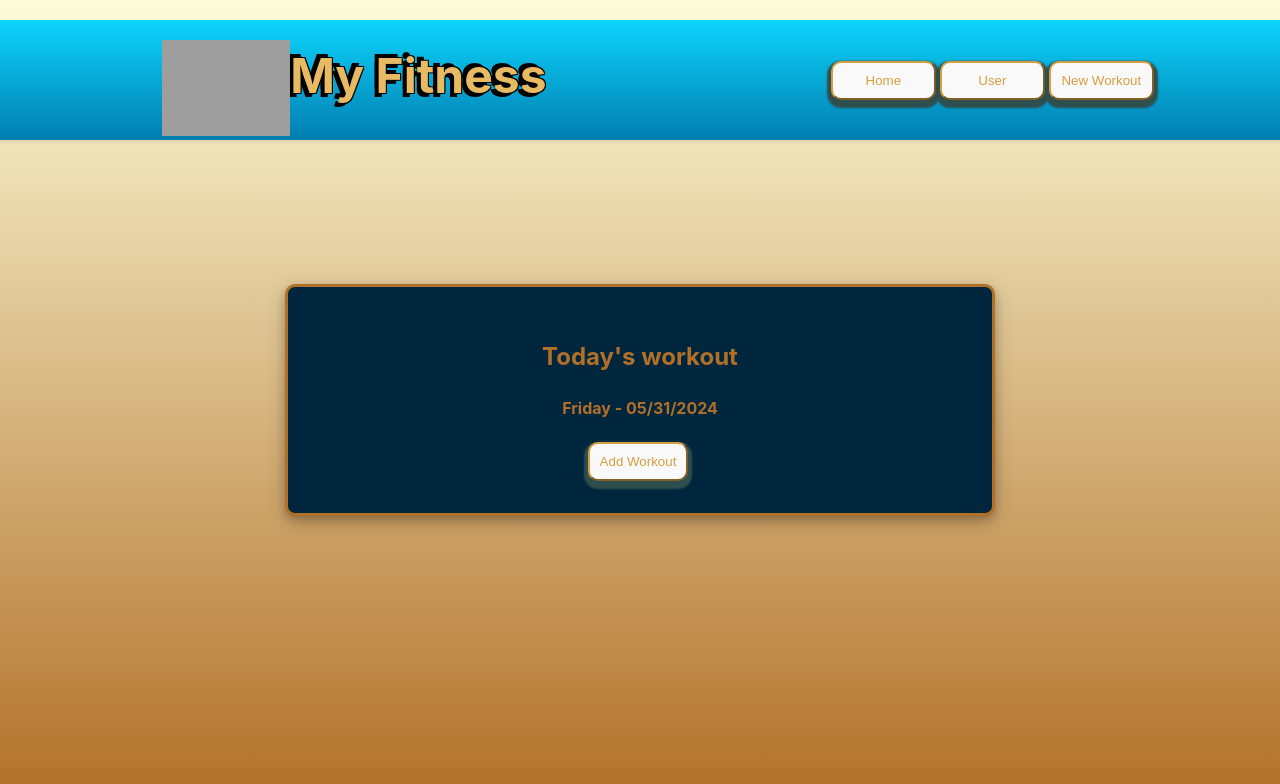
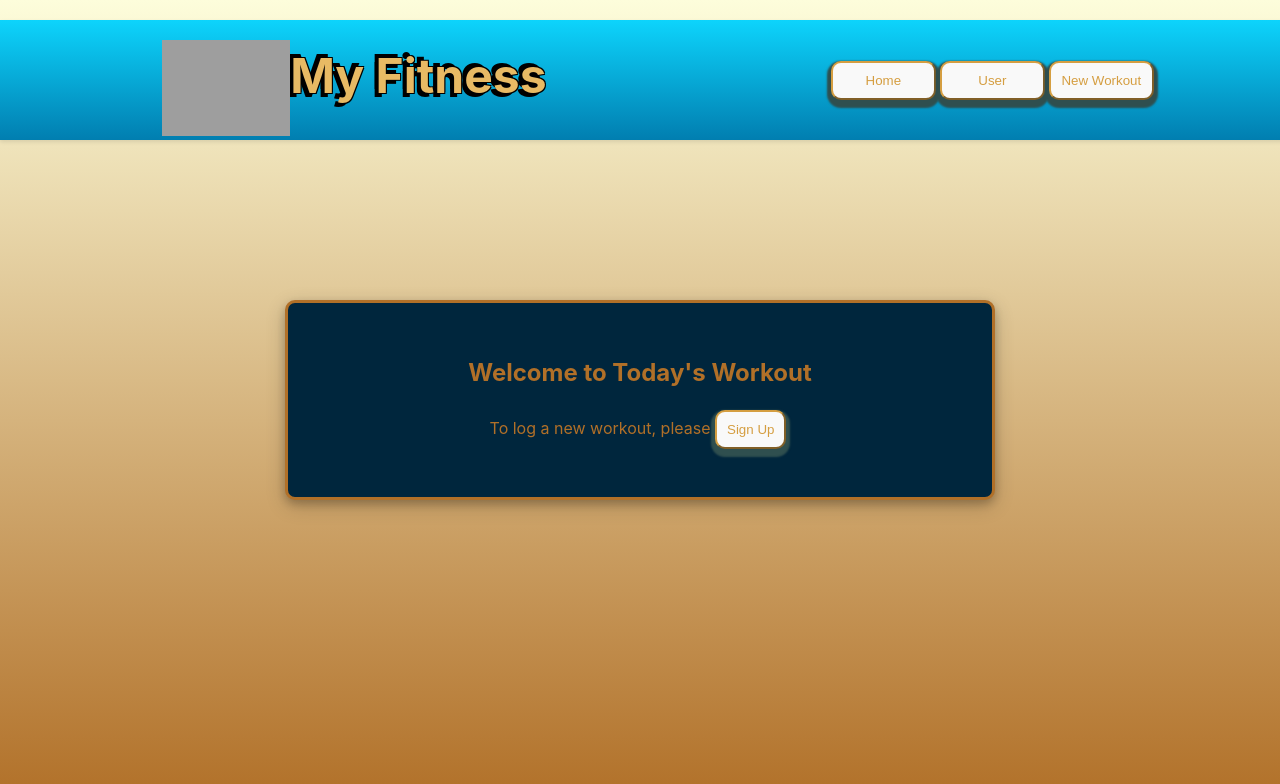
Before and after one commit to frangu617/my-fitness, a React (Vite) app: page /today-workout in a window 1280 px wide. Shown: the top 784 px of the page. Built offline with nearby package versions, Linux system fonts and the light colour scheme; grey boxes are pictures that could not be loaded.

Commit message:
changed today workout to check for user

```diff
--- a/src/components/TodayWorkout.tsx
+++ b/src/components/TodayWorkout.tsx
@@ -1,27 +1,42 @@
 import { NavLink } from "react-router-dom";
+import { useState, useEffect } from "react";
 
 export default function TodayWorkout() {
+    const [user, setUser] = useState("Guest");
+
+    useEffect(() => {
+      const storedUserData = localStorage.getItem("userData");
+      if (storedUserData) {
+        const parsedUserData = JSON.parse(storedUserData);
+        setUser(parsedUserData.name || "Guest");
+      }
+    }, []);
     let today = new Date();
     let dd = String(today.getDate()).padStart(2, '0');
     let mm = String(today.getMonth() + 1).padStart(2, '0'); //January is 0!
     let yyyy = today.getFullYear();
     let wday = today.getDay();
-    let day = Number(dd)
-    let month = Number(mm)
-    let year = Number(yyyy)
-
-    let dayOfWeek = new Date(year, month, day).getDay();
     let week = ["Sunday", "Monday", "Tuesday", "Wednesday", "Thursday", "Friday", "Saturday"];
     return (
-    <>
-    <div className = "newWorkout">
-
-            <div className = "card">
-                <h2>Today's workout</h2>
-                <h4>{week[wday]} - {mm}/{dd}/{yyyy}</h4>
-                <NavLink to = "/add-workout"><button> Add Workout</button></NavLink>
-                </div>
-
-    </div>    </>
-    )
+      <>
+        <div className="card">
+            {user === "Guest" ? (
+                <>
+                <h2>Welcome to Today's Workout</h2>
+                <p>To log a new workout, please <NavLink to="/sign-up"><button>Sign Up</button></NavLink></p>
+                </>
+            ) : (
+          <div className="newWorkout">
+            <h2>Today's workout</h2>
+            <h4>
+              {week[wday]} - {mm}/{dd}/{yyyy}
+            </h4>
+            <NavLink to="/add-workout">
+              <button> Add Workout</button>
+            </NavLink>
+          </div>
+            )}
+        </div>{" "}
+      </>
+    );
 }
```
